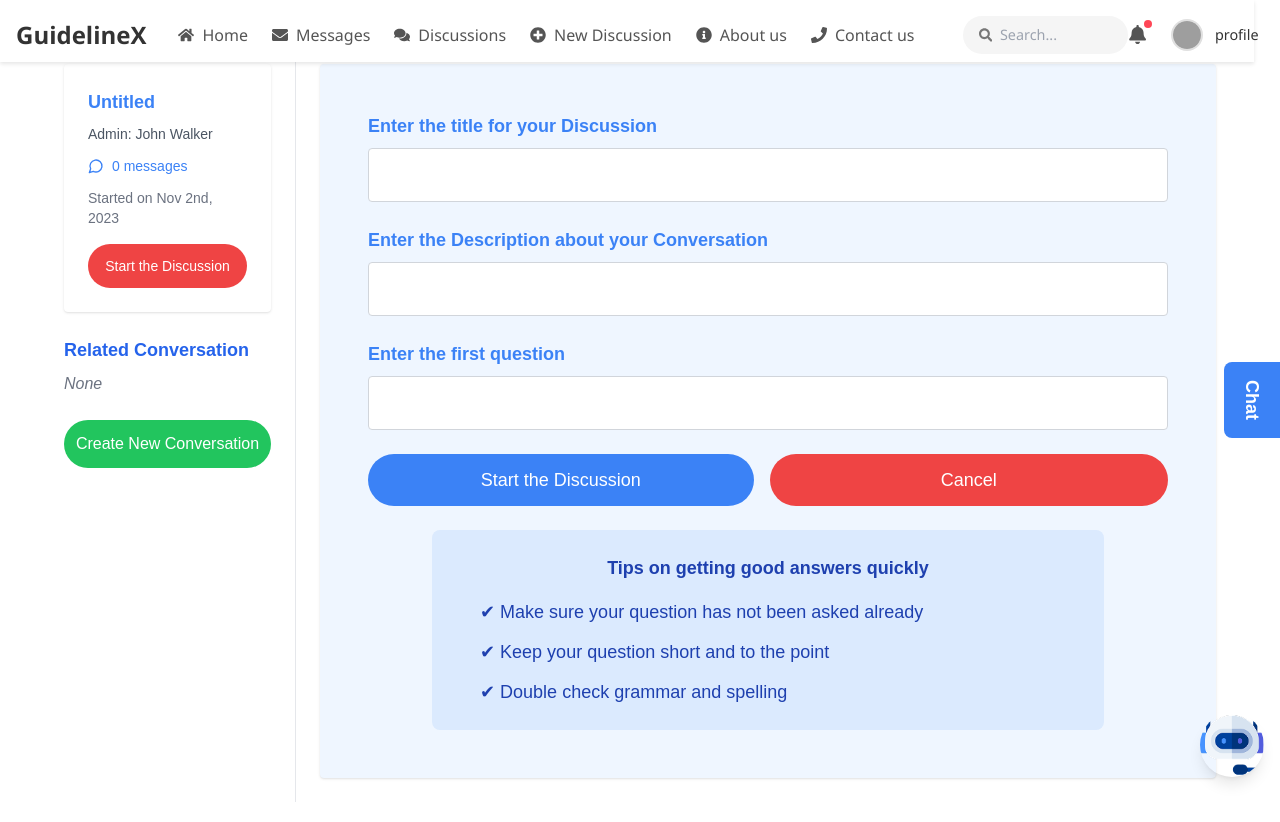
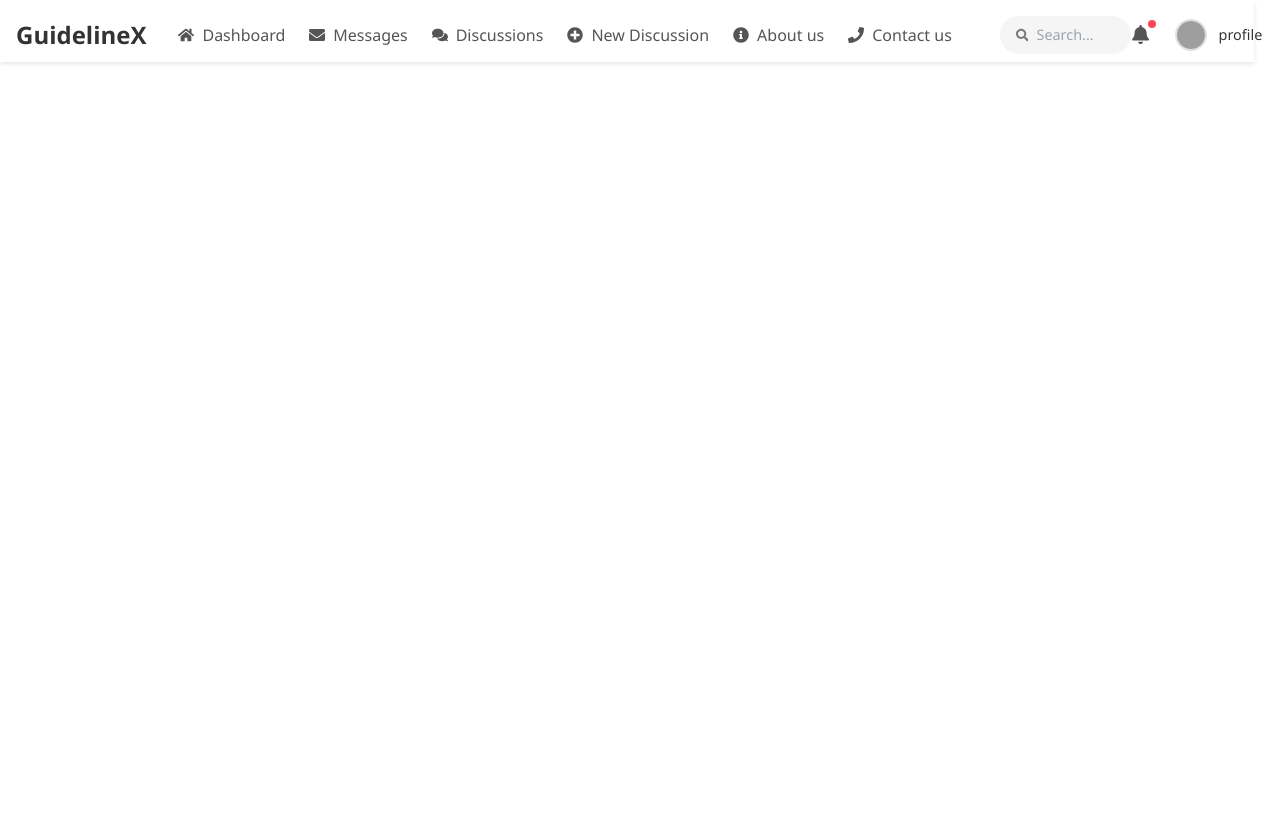
Before and after one commit to KevithMannage/sample, a React (Vite) app in the folder frontend/: page /newdiscussion in a window 1280 px wide. Shown: the top 822 px of the page. After the commit the page ends 800 px from the top, so only its background shows below. Built offline with nearby package versions, Linux system fonts and the light colour scheme; grey boxes are pictures that could not be loaded.

Commit message:
contact us page

```diff
--- a/frontend/package.json
+++ b/frontend/package.json
@@ -19,6 +19,7 @@
   },
   "devDependencies": {
     "@eslint/js": "^9.21.0",
+    "@tailwindcss/postcss": "^4.1.1",
     "@types/react": "^19.0.10",
     "@types/react-dom": "^19.0.4",
     "@vitejs/plugin-react": "^4.3.4",
--- a/frontend/src/App.jsx
+++ b/frontend/src/App.jsx
@@ -1,6 +1,6 @@
 import React from 'react';
 import { BrowserRouter as Router, Routes, Route } from 'react-router-dom';
-import Navbar from './navbar';
+import Navbar from './Navbar';
 // Import your page components
 import LoginPage from './Login';
 import Dashboard from './Dashboard';
--- a/frontend/src/Dashboard.jsx
+++ b/frontend/src/Dashboard.jsx
@@ -1,5 +1,5 @@
 import React from 'react';
-import Navbar from './navbar';
+import Navbar from './Navbar';
 const Dashboard = () => {
   return (
     <div>
--- a/frontend/src/Login.jsx
+++ b/frontend/src/Login.jsx
@@ -87,7 +87,7 @@ import React, { useState } from 'react';
 import { useNavigate } from 'react-router-dom'; // Import useNavigate
 import './Login.css';
 import googleIcon from '/images/google.png';
-import Navbar from './navbar';
+import Navbar from './Navbar';
 
 const LoginPage = () => {
   const [username, setUsername] = useState('');
--- a/frontend/src/Navbar.jsx
+++ b/frontend/src/Navbar.jsx
@@ -1,6 +1,7 @@
 import React from 'react';
 import { FaHome, FaEnvelope, FaComments, FaPlusCircle, FaInfoCircle, FaPhone, FaSearch, FaBell } from 'react-icons/fa';
 import './Navbar.css';
+
 
 
 const Navbar = ({ isLoggedIn, user }) => {
@@ -15,8 +16,8 @@ const Navbar = ({ isLoggedIn, user }) => {
       <div className="navbar-brand">GuidelineX</div>
 
       <div className="navbar-links">
-        <a href="/home" className="nav-link">
-          <FaHome className="nav-icon" /> Home
+        <a href="/dashboard" className="nav-link">
+          <FaHome className="nav-icon" /> Dashboard
         </a>
         <a href="/messages" className="nav-link">
           <FaEnvelope className="nav-icon" /> Messages
--- a/frontend/src/pages/AboutUs.jsx
+++ b/frontend/src/pages/AboutUs.jsx
@@ -1,5 +1,5 @@
 import React from 'react';
-import Navbar from '../navbar';
+import Navbar from '../Navbar';
 const AboutUs = () => {
   return (
     <div>
--- a/frontend/src/pages/ContactUs.jsx
+++ b/frontend/src/pages/ContactUs.jsx
@@ -1,20 +1,78 @@
-import React from 'react';
-import Navbar from '../navbar';
+import React from "react";
+import Navbar from "../Navbar"; // Import existing Navbar
 
-const AboutUs = () => {
+const ContactUs = () => {
   return (
-    <div className="min-h-screen bg-gray-50">
+    <div className="bg-white min-h-screen flex flex-col">
+      {/* Navbar */}
       <Navbar />
 
-      <div className="flex justify-center items-center py-20">
-        <div className="text-center max-w-4xl mx-auto p-6 bg-white shadow-lg rounded-lg">
-          <h1 className="text-4xl font-bold text-blue-600 mb-4">Welcome to About Us!</h1>
-          <p className="text-lg text-gray-700 mb-6">This is your main About Us page. Here, you can add details about your company, mission, and team.</p>
-          <p className="text-md text-gray-500">Feel free to update this page to better reflect your organization.</p>
+      {/* Contact Us Section */}
+      <div className="flex justify-center items-center flex-grow p-6">
+        <div className="bg-blue-100 p-10 rounded-lg shadow-lg flex flex-col md:flex-row w-full max-w-5xl">
+
+          {/* Left Section - Contact Info & Illustration */}
+          <div className="md:w-1/2 flex flex-col items-center text-center p-6">
+            <img
+              src="https://conantcrier.com/wp-content/uploads/2020/10/image-874x517.png"
+              alt="Illustration"
+              className="w-64 mb-4"
+            />
+            <div className="text-gray-700 text-lg space-y-2">
+              <p className="flex items-center">
+                📞 <span className="ml-2">+1 254 8547 956</span>
+              </p>
+              <p className="flex items-center">
+                📧 <span className="ml-2">Guidelinex@gmail.com</span>
+              </p>
+              <p className="flex items-center">
+                📍 <span className="ml-2">Bandaranayake Mawatha, Moratuwa 10400</span>
+              </p>
+            </div>
+          </div>
+
+          {/* Right Section - Contact Form */}
+          <div className="md:w-1/2 p-6 bg-white rounded-lg shadow-md">
+            <h2 className="text-2xl font-bold text-blue-700 mb-2">Get in Touch</h2>
+            <p className="text-gray-600 mb-4">Any question or remarks? Let us know!</p>
+
+            <form className="space-y-4">
+              <div>
+                <label className="block text-gray-700">Enter your Name</label>
+                <input
+                  type="text"
+                  placeholder="Name"
+                  className="w-full p-2 border rounded focus:outline-none focus:ring-2 focus:ring-blue-500"
+                />
+              </div>
+              <div>
+                <label className="block text-gray-700">Enter your Email</label>
+                <input
+                  type="email"
+                  placeholder="Email"
+                  className="w-full p-2 border rounded focus:outline-none focus:ring-2 focus:ring-blue-500"
+                />
+              </div>
+              <div>
+                <label className="block text-gray-700">Enter your Message</label>
+                <textarea
+                  placeholder="Type your message here"
+                  className="w-full p-2 border rounded h-24 focus:outline-none focus:ring-2 focus:ring-blue-500"
+                ></textarea>
+              </div>
+              <button
+                type="submit"
+                className="bg-blue-600 text-white px-4 py-2 rounded-lg w-full hover:bg-blue-700 transition"
+              >
+                Submit
+              </button>
+            </form>
+          </div>
+
         </div>
       </div>
     </div>
   );
 };
 
-export default AboutUs;
+export default ContactUs;
--- a/frontend/src/pages/Discussion.jsx
+++ b/frontend/src/pages/Discussion.jsx
@@ -1,5 +1,5 @@
 import React from 'react'
-import Navbar from '../navbar';
+import Navbar from '../Navbar';
 
 function Discussion() {
   return (
@@ -7,6 +7,8 @@ function Discussion() {
     <h1>Discussion</h1>
     <Navbar/>
     <div>Discussion</div>
+    <h1>Welcome to the Discussion!</h1>
+    <p>This is your main Discussion page.</p>
     </>
 
   )
--- a/frontend/src/pages/Home.jsx
+++ b/frontend/src/pages/Home.jsx
@@ -1,6 +1,6 @@
 import React from 'react'
 
-import Navbar from '../navbar';
+import Navbar from '../Navbar';
 function Home() {
   return (
     <>
--- a/frontend/src/pages/Message.jsx
+++ b/frontend/src/pages/Message.jsx
@@ -1,5 +1,5 @@
 import React from 'react'
-import Navbar from '../navbar'
+import Navbar from '../Navbar'
 
 function Message() {
   return (
--- a/frontend/src/pages/NewDiscussion.jsx
+++ b/frontend/src/pages/NewDiscussion.jsx
@@ -1,120 +1,14 @@
-import React, { useState } from 'react';
-import { MessageCircle, Users, Home, MessageSquare, Search, Bell, ChevronRight, Info, HelpCircle } from 'lucide-react';
-import Navbar from '../navbar'; // Fixed import (PascalCase)
+import React from 'react'
+import Navbar from '../Navbar'
 
-const NewDiscussion = () => {
-  const [title, setTitle] = useState('');
-  const [description, setDescription] = useState('');
-  const [question, setQuestion] = useState('');
+function NewDiscussion() {
+  return (
+    <>
+        <Navbar/>
+        <h1>New Discussion</h1>
+        <p>This is your main New Discussion page.</p>
+    </>
+  )
+}
 
-  return (
-    <div className="flex-col h-screen bg-gray-70">
-      <Navbar /> {/* Fixed component name */}
-
-      {/* Main Content */}
-      <main className="tp-80 flex flex-1 overflow-hidden p-10"> {/* Added p-10 for padding (10px) */}
-
-        {/* Left Sidebar */}
-       {/* Left Sidebar */}
-<div className="w-64 bg-white border-r border-gray-200 bg-blue-50 p-6"> {/* Increased width & padding */}
-  <div className="bg-white rounded shadow p-6 mb-6">
-    <h3 className="text-blue-500 text-lg font-semibold mb-2">Untitled</h3> {/* Changed style */}
-    <p className="text-sm text-gray-600 mb-3">Admin: <span className="font-medium">John Walker</span></p>
-
-    <div className="flex items-center text-sm text-blue-500 font-medium mb-3">
-      <MessageCircle className="w-4 h-4 mr-2" />
-      <span>0 messages</span>
-    </div>
-
-    <p className="text-sm text-gray-500 mb-4">Started on Nov 2nd, 2023</p>
-
-    <button className="w-full bg-red-500 text-white text-sm py-3 rounded-full hover:bg-red-600 transition-all">
-      Start the Discussion
-    </button>
-  </div>
-
-  <div className="mb-6">
-    <p className="text-lg text-blue-600 font-semibold mb-2">Related Conversation</p>
-    <p className="text-md text-gray-500 italic">None</p>
-  </div>
-
-  <button className="w-full bg-green-500 text-white text-md py-3 rounded-full hover:bg-green-600 transition-all">
-    Create New Conversation
-  </button>
-</div>
-
-
-        {/* Main Form Area */}
-       {/* Main Form Area */}
-<div className="flex-1 p-6">
-  <div className="w-5.5/6 mx-auto bg-blue-50 p-12 rounded shadow"> {/* Increased max width */}
-    <div className="mb-6">
-      <label className="block text-blue-500 text-lg font-semibold mb-2 w-full">Enter the title for your Discussion</label>
-      <input
-        type="text"
-        className="w-full border border-gray-300 rounded p-3 text-lg"
-        value={title}
-        onChange={(e) => setTitle(e.target.value)}
-      />
-    </div>
-
-    <div className="mb-6">
-      <label className="block text-blue-500 text-lg font-semibold mb-2 w-full">Enter the Description about your Conversation</label>
-      <input
-        type="text"
-        className="w-full border border-gray-300 rounded p-3 text-lg"
-        value={description}
-        onChange={(e) => setDescription(e.target.value)}
-      />
-    </div>
-
-    <div className="mb-6">
-      <label className="block text-blue-500 text-lg font-semibold mb-2 w-full">Enter the first question</label>
-      <input
-        type="text"
-        className="w-full border border-gray-300 rounded p-3 text-lg"
-        value={question}
-        onChange={(e) => setQuestion(e.target.value)}
-      />
-    </div>
-
-    <div className="flex justify-between gap-4 mb-6">
-      <button className="w-full bg-blue-500 text-white px-3 py-3 text-lg rounded-full hover:bg-blue-600 transition-all">
-        Start the Discussion
-      </button>
-      <button className="w-full bg-red-500 text-white px-6 py-3 text-lg rounded-full hover:bg-red-600 transition-all">
-        Cancel
-      </button>
-    </div>
-
-    {/* Tips Section */}
-    <div className="bg-blue-100 rounded-lg p-6 max-w-2xl mx-auto">
-      <p className="text-center text-blue-800 text-lg font-semibold mb-4">Tips on getting good answers quickly</p>
-      <ol className="space-y-3 text-blue-800 text-lg pl-6">
-        <li>✔ Make sure your question has not been asked already</li>
-        <li>✔ Keep your question short and to the point</li>
-        <li>✔ Double check grammar and spelling</li>
-      </ol>
-    </div>
-  </div>
-</div>
-
-
-        {/* Chat Button */}
-{/* Chat Button */}
-<div className="fixed right-0 top-1/2 -translate-y-1/2 bg-blue-500 text-white px-2 py-6 rounded-l-lg">
-  <span className="transform rotate-90 block text-lg font-semibold">Chat</span>
-</div>
-
-      </main>
-      <div className="fixed bottom-4 right-4">
-  <button className="rounded-full shadow-lg overflow-hidden w-16 h-16 hover:opacity-80 transition-all">
-    <img src="/images/chatbot.png" alt="Action" className="w-full h-full object-cover" />
-  </button>
-</div>
-    </div>
-
-  );
-};
-
-export default NewDiscussion;
+export default NewDiscussion
```
Also changed, not shown: 1 other file (tests, documents, lock files or other folders).
